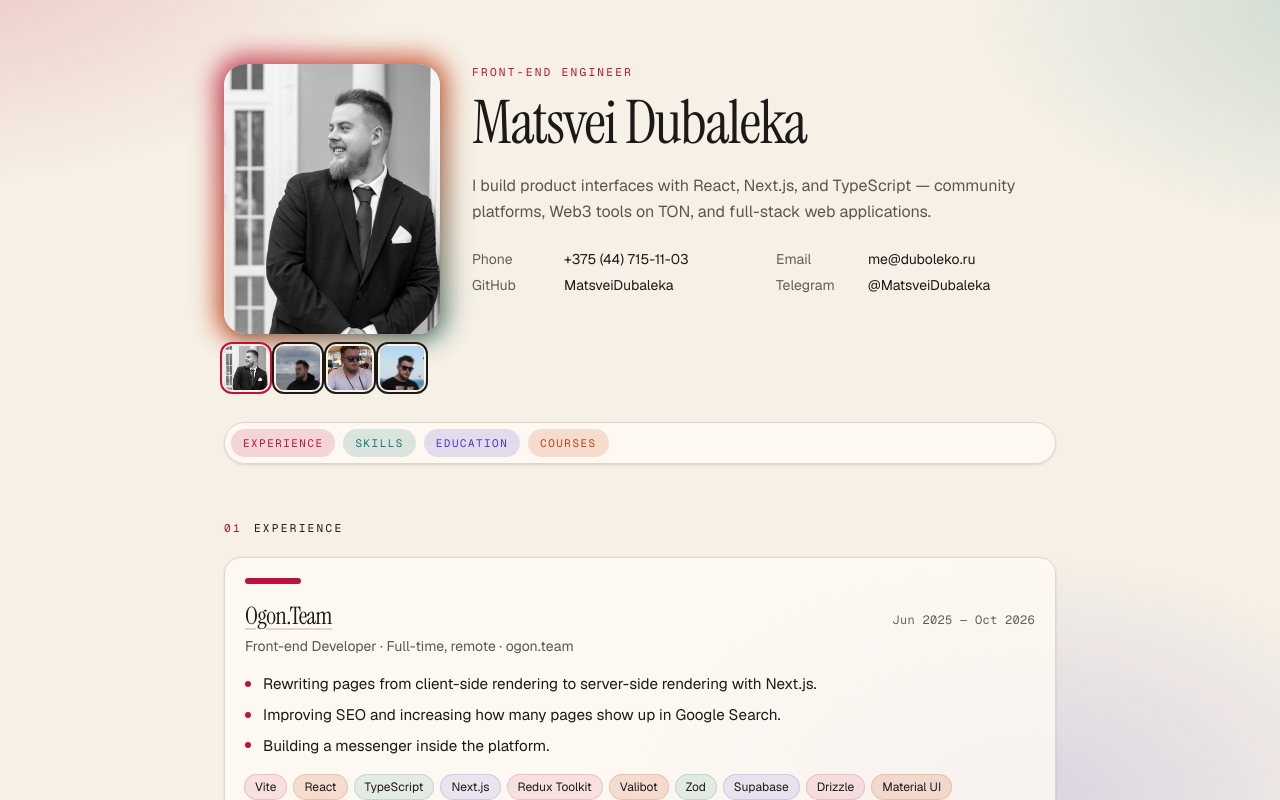
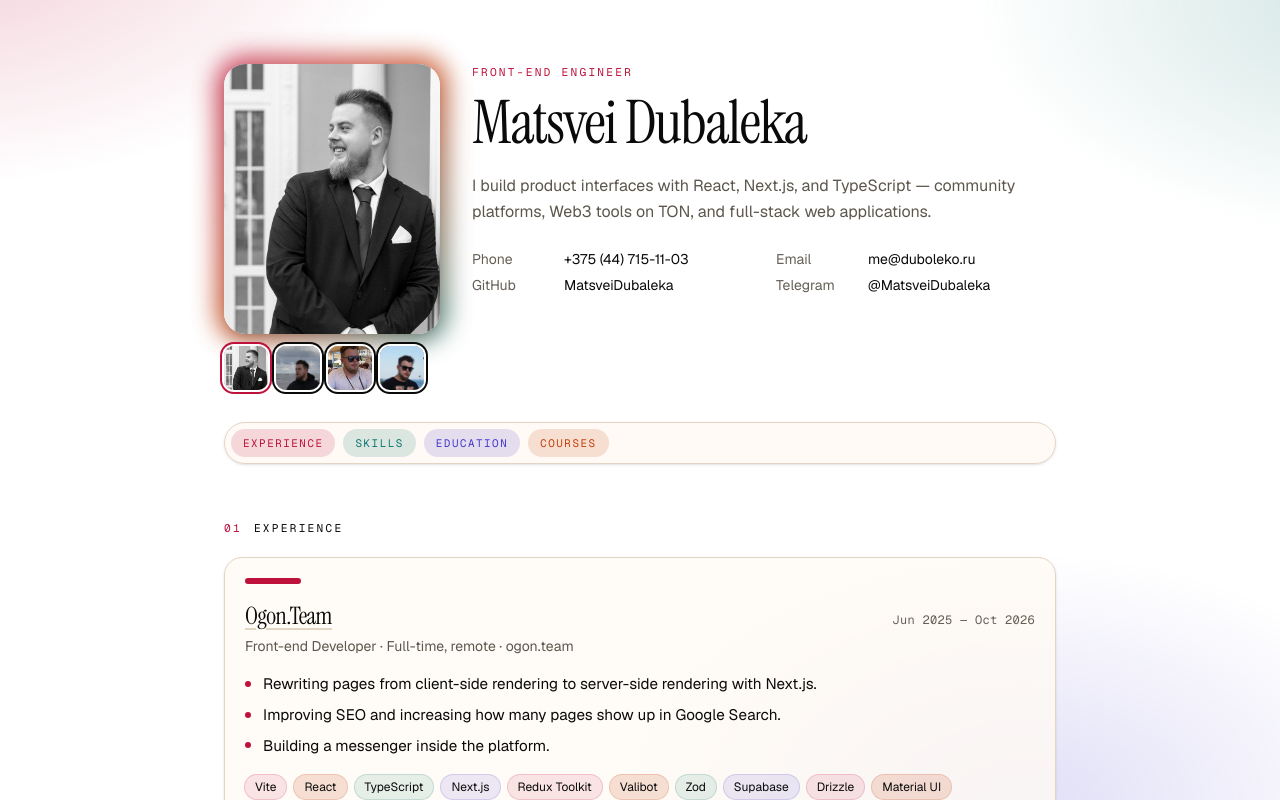
Before and after one commit to MatsveiDubaleka/resume, a Next.js app: page / in a window 1280 px wide. Shown: the top 800 px of the page. Built offline with nearby package versions, Linux system fonts and the light colour scheme; no server answers; a web font is replaced by a local one.

Commit message:
feat: upd globals css

```diff
--- a/app/globals.css
+++ b/app/globals.css
@@ -1,4 +1,8 @@
 @import "tailwindcss";
+@import "tw-animate-css";
+@import "shadcn/tailwind.css";
+
+@custom-variant dark (&:is(.dark *));
 
 :root {
   --background: #f6f0e6;
@@ -20,6 +24,36 @@
   --fill-green: #15803d;
   --on-fill: #fffaf4;
   color-scheme: light;
+  --card: oklch(1 0 0);
+  --card-foreground: oklch(0.145 0 0);
+  --popover: oklch(1 0 0);
+  --popover-foreground: oklch(0.145 0 0);
+  --primary: oklch(0.205 0 0);
+  --primary-foreground: oklch(0.985 0 0);
+  --secondary: oklch(0.97 0 0);
+  --secondary-foreground: oklch(0.205 0 0);
+  --muted-foreground: oklch(0.556 0 0);
+  --accent-foreground: oklch(0.205 0 0);
+  --destructive: oklch(0.577 0.245 27.325);
+  --border: oklch(0.922 0 0);
+  --input: oklch(0.922 0 0);
+  --ring: oklch(0.708 0 0);
+  --chart-1: oklch(0.87 0 0);
+  --chart-2: oklch(0.556 0 0);
+  --chart-3: oklch(0.439 0 0);
+  --chart-4: oklch(0.371 0 0);
+  --chart-5: oklch(0.269 0 0);
+  --radius: 0.625rem;
+  --sidebar: oklch(0.985 0 0);
+  --sidebar-foreground: oklch(0.145 0 0);
+  --sidebar-primary: oklch(0.205 0 0);
+  --sidebar-primary-foreground: oklch(0.985 0 0);
+  --sidebar-accent: oklch(0.97 0 0);
+  --sidebar-accent-foreground: oklch(0.205 0 0);
+  --sidebar-border: oklch(0.922 0 0);
+  --sidebar-ring: oklch(0.708 0 0);
+  --background: oklch(1 0 0);
+  --foreground: oklch(0.145 0 0);
 }
 
 @theme inline {
@@ -41,9 +75,45 @@
   --color-fill-indigo: var(--fill-indigo);
   --color-fill-green: var(--fill-green);
   --color-on-fill: var(--on-fill);
-  --font-sans: var(--font-geist-sans), ui-sans-serif, system-ui, sans-serif;
+  --font-sans: var(--font-sans);
   --font-mono: var(--font-geist-mono), ui-monospace, monospace;
-  --font-serif: var(--font-instrument), "Iowan Old Style", Palatino, Georgia, serif;
+  --font-serif:
+    var(--font-instrument), "Iowan Old Style", Palatino, Georgia, serif;
+  --font-heading: var(--font-sans);
+  --color-sidebar-ring: var(--sidebar-ring);
+  --color-sidebar-border: var(--sidebar-border);
+  --color-sidebar-accent-foreground: var(--sidebar-accent-foreground);
+  --color-sidebar-accent: var(--sidebar-accent);
+  --color-sidebar-primary-foreground: var(--sidebar-primary-foreground);
+  --color-sidebar-primary: var(--sidebar-primary);
+  --color-sidebar-foreground: var(--sidebar-foreground);
+  --color-sidebar: var(--sidebar);
+  --color-chart-5: var(--chart-5);
+  --color-chart-4: var(--chart-4);
+  --color-chart-3: var(--chart-3);
+  --color-chart-2: var(--chart-2);
+  --color-chart-1: var(--chart-1);
+  --color-ring: var(--ring);
+  --color-input: var(--input);
+  --color-border: var(--border);
+  --color-destructive: var(--destructive);
+  --color-accent-foreground: var(--accent-foreground);
+  --color-muted-foreground: var(--muted-foreground);
+  --color-secondary-foreground: var(--secondary-foreground);
+  --color-secondary: var(--secondary);
+  --color-primary-foreground: var(--primary-foreground);
+  --color-primary: var(--primary);
+  --color-popover-foreground: var(--popover-foreground);
+  --color-popover: var(--popover);
+  --color-card-foreground: var(--card-foreground);
+  --color-card: var(--card);
+  --radius-sm: calc(var(--radius) * 0.6);
+  --radius-md: calc(var(--radius) * 0.8);
+  --radius-lg: var(--radius);
+  --radius-xl: calc(var(--radius) * 1.4);
+  --radius-2xl: calc(var(--radius) * 1.8);
+  --radius-3xl: calc(var(--radius) * 2.2);
+  --radius-4xl: calc(var(--radius) * 2.6);
 }
 
 @media (prefers-color-scheme: dark) {
@@ -91,7 +161,8 @@ html {
 .portrait-gallery:has(#portrait-beach:checked) .portrait-frame-portrait-beach,
 .portrait-gallery:has(#portrait-cafe:checked) .portrait-frame-portrait-cafe,
 .portrait-gallery:has(#portrait-smile:checked) .portrait-frame-portrait-smile,
-.portrait-gallery:has(#portrait-outdoor:checked) .portrait-frame-portrait-outdoor {
+.portrait-gallery:has(#portrait-outdoor:checked)
+  .portrait-frame-portrait-outdoor {
   opacity: 1;
   animation: portrait-in 280ms ease;
 }
@@ -99,8 +170,11 @@ html {
 .portrait-gallery:has(#portrait-beach:checked) .portrait-thumb-portrait-beach,
 .portrait-gallery:has(#portrait-cafe:checked) .portrait-thumb-portrait-cafe,
 .portrait-gallery:has(#portrait-smile:checked) .portrait-thumb-portrait-smile,
-.portrait-gallery:has(#portrait-outdoor:checked) .portrait-thumb-portrait-outdoor {
-  box-shadow: 0 0 0 2px var(--background), 0 0 0 4px var(--fill-coral);
+.portrait-gallery:has(#portrait-outdoor:checked)
+  .portrait-thumb-portrait-outdoor {
+  box-shadow:
+    0 0 0 2px var(--background),
+    0 0 0 4px var(--fill-coral);
 }
 
 @media (prefers-reduced-motion: reduce) {
@@ -116,9 +190,21 @@ html {
 body {
   background-color: var(--background);
   background-image:
-    radial-gradient(ellipse 46rem 24rem at -8% -10%, color-mix(in oklab, var(--fill-coral) 22%, transparent), transparent 70%),
-    radial-gradient(ellipse 40rem 22rem at 110% 0%, color-mix(in oklab, var(--fill-teal) 20%, transparent), transparent 68%),
-    radial-gradient(ellipse 36rem 22rem at 80% 100%, color-mix(in oklab, var(--fill-indigo) 16%, transparent), transparent 70%);
+    radial-gradient(
+      ellipse 46rem 24rem at -8% -10%,
+      color-mix(in oklab, var(--fill-coral) 22%, transparent),
+      transparent 70%
+    ),
+    radial-gradient(
+      ellipse 40rem 22rem at 110% 0%,
+      color-mix(in oklab, var(--fill-teal) 20%, transparent),
+      transparent 68%
+    ),
+    radial-gradient(
+      ellipse 36rem 22rem at 80% 100%,
+      color-mix(in oklab, var(--fill-indigo) 16%, transparent),
+      transparent 70%
+    );
   background-attachment: fixed;
   color: var(--foreground);
 }
@@ -168,3 +254,49 @@ body {
     text-decoration: none;
   }
 }
+
+.dark {
+  --background: oklch(0.145 0 0);
+  --foreground: oklch(0.985 0 0);
+  --card: oklch(0.205 0 0);
+  --card-foreground: oklch(0.985 0 0);
+  --popover: oklch(0.205 0 0);
+  --popover-foreground: oklch(0.985 0 0);
+  --primary: oklch(0.922 0 0);
+  --primary-foreground: oklch(0.205 0 0);
+  --secondary: oklch(0.269 0 0);
+  --secondary-foreground: oklch(0.985 0 0);
+  --muted: oklch(0.269 0 0);
+  --muted-foreground: oklch(0.708 0 0);
+  --accent: oklch(0.269 0 0);
+  --accent-foreground: oklch(0.985 0 0);
+  --destructive: oklch(0.704 0.191 22.216);
+  --border: oklch(1 0 0 / 10%);
+  --input: oklch(1 0 0 / 15%);
+  --ring: oklch(0.556 0 0);
+  --chart-1: oklch(0.87 0 0);
+  --chart-2: oklch(0.556 0 0);
+  --chart-3: oklch(0.439 0 0);
+  --chart-4: oklch(0.371 0 0);
+  --chart-5: oklch(0.269 0 0);
+  --sidebar: oklch(0.205 0 0);
+  --sidebar-foreground: oklch(0.985 0 0);
+  --sidebar-primary: oklch(0.488 0.243 264.376);
+  --sidebar-primary-foreground: oklch(0.985 0 0);
+  --sidebar-accent: oklch(0.269 0 0);
+  --sidebar-accent-foreground: oklch(0.985 0 0);
+  --sidebar-border: oklch(1 0 0 / 10%);
+  --sidebar-ring: oklch(0.556 0 0);
+}
+
+@layer base {
+  * {
+    @apply border-border outline-ring/50;
+  }
+  body {
+    @apply bg-background text-foreground;
+  }
+  html {
+    @apply font-sans;
+  }
+}
```
